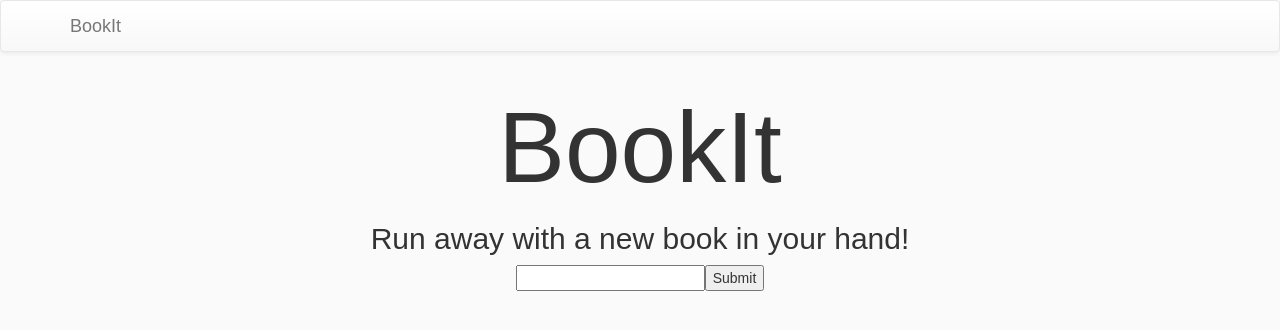
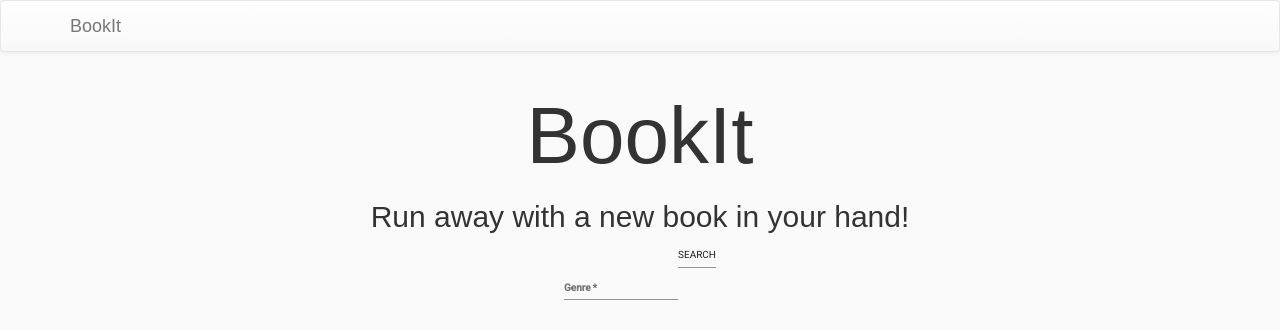
Before and after one commit to wryao64/MSA2018-Phase-1, a React (Create React App) app: page / in a window 1280 px wide. Shown: the top 330 px of the page. Built offline with nearby package versions, Linux system fonts and the light colour scheme.

Commit message:
Functionality working

```diff
--- a/src/App.tsx
+++ b/src/App.tsx
@@ -31,10 +31,18 @@
   }
 
   //callback function to get genre data from Main
-  cb = (childGenre: string) => {
+  getGenre = (childGenre: string) => {
     this.setState({
       genre: childGenre,
       submitted: true,
+    })
+  }
+
+  //callback function to reset state
+  resetState = () => {
+    this.setState({
+      submitted: false,
+      genre: '',
     })
   }
 
@@ -42,13 +50,13 @@
     if (!this.state.submitted) {
       return (
         <div className="container-fluid">
-          <Main cb={this.cb} />
+          <Main getGenre={this.getGenre} />
         </div>
       );
     } else {
       return (
         <div className="container-fluid">
-          <Result genre={this.state.genre} />
+          <Result genre={this.state.genre} resetState={this.resetState} />
         </div>
       );
     }
--- a/src/components/Main.tsx
+++ b/src/components/Main.tsx
@@ -1,9 +1,11 @@
 import * as React from "react";
 // import { TextField, Input } from "@material-ui/core";
 import { IState } from "../App";
+import { TextField, Input } from "@material-ui/core";
+// import { Link } from "react-router-dom";
 
 interface IProps {
-    cb: ((genre: String) => void)
+    getGenre: ((genre: String) => void)
 }
 
 export default class Main extends React.Component<IProps, IState> {
@@ -20,7 +22,7 @@
         this.setState({
           submitted: true,
         })
-        this.props.cb(this.state.genre)
+        this.props.getGenre(this.state.genre)
     }
 
     handleChange = (event:any) => {
@@ -37,9 +39,8 @@
                 <h1>BookIt</h1>
                 <h2>Run away with a new book in your hand!</h2>
 
-                <form onSubmit={this.handleSubmit}>
-                    {/* <div className="search"> */}
-                        {/* <TextField
+                <form onSubmit={this.handleSubmit} className="form">
+                        <TextField
                             required
                             id="genre"
                             label="Genre"
@@ -48,15 +49,7 @@
                             onChange={this.handleChange}
                             margin="normal"
                         />
-                        <Input type="submit" value="SEARCH" /> */}
-
-                        <input type="text" value={this.state.genre} onChange={this.handleChange} />
-                        <input type="submit" value="Submit" />
-
-                        {/* <Link to="/FirstComponent">
-                            {/* <Button variant="outlined" className="btn">SEARCH</Button>
-                        </Link> */}
-                    {/* </div> */}
+                        <Input type="submit" value="SEARCH" />
                 </form>
             </div>
         );
--- a/src/components/Result.tsx
+++ b/src/components/Result.tsx
@@ -1,5 +1,5 @@
 import * as React from "react";
-// import { genreVar } from '../App';
+import { Button } from "@material-ui/core";
 
 const API = 'https://openlibrary.org/subjects/';
 // const genreList = ['love'];
@@ -7,6 +7,11 @@
 const ending = '.json';
 const queryLimit = '?limit=';
 const LIMIT = 20;
+
+interface IProps {
+  genre: string
+  resetState: (() => void)
+}
 
 interface bookState {
   genre: string,
@@ -16,7 +21,7 @@
   requestFailed: boolean,
 }
 
-export default class FirstComponent extends React.Component<{ genre: string }, bookState> {
+export default class FirstComponent extends React.Component<IProps, bookState> {
   constructor(props: any) {
     super(props);
     this.state = {
@@ -66,6 +71,7 @@
       return (
         <div className="centreText">
           <h2>That is not a valid genre!</h2>
+          <Button variant="outlined" className="btn" onClick={this.props.resetState}>Do another search</Button>
         </div>
       );
     } else if (!this.state.requestFailed && this.state.bookTitle[0]) {
@@ -74,6 +80,7 @@
           <h1>And the book is... </h1>
           <h2>{this.state.bookTitle}</h2>
           <h3>Author: {this.state.bookAuthor}</h3>
+          <Button variant="outlined" className="btn" onClick={this.props.resetState}>Do another search</Button>
         </div>
       );
     } else {
--- a/src/css/styles.css
+++ b/src/css/styles.css
@@ -1,13 +1,14 @@
 .centreText {
+    font-family: Arial, Helvetica, sans-serif;
     text-align: center;
 }
 
-.red {
-    background: red;
+h1 {
+    font-size: 80px;
 }
 
-h1 {
-    font-size: 100px;
+.form {
+    margin: 10px;
 }
 
 .input {
--- a/src/router.tsx
+++ b/src/router.tsx
@@ -5,6 +5,7 @@
 import { Header } from './components/Header';
 // import SecondComponent from './components/SecondComponent';
 import './css/styles.css';
+import Main from './components/Main';
 
 export const AppRouter: React.StatelessComponent<{}> = () => {
     return (
@@ -14,6 +15,7 @@
                 <Header />
                 <main>
                     <Route exact={true} path="/" component={App} />
+                    <Route path="/Main" component={Main} />
                     <Route path="/Result" component={Result} />
                     {/* <Route path="/SecondComponent" component={SecondComponent} /> */}
                     {/* <Redirect from='*' to='/' /> */}
```
